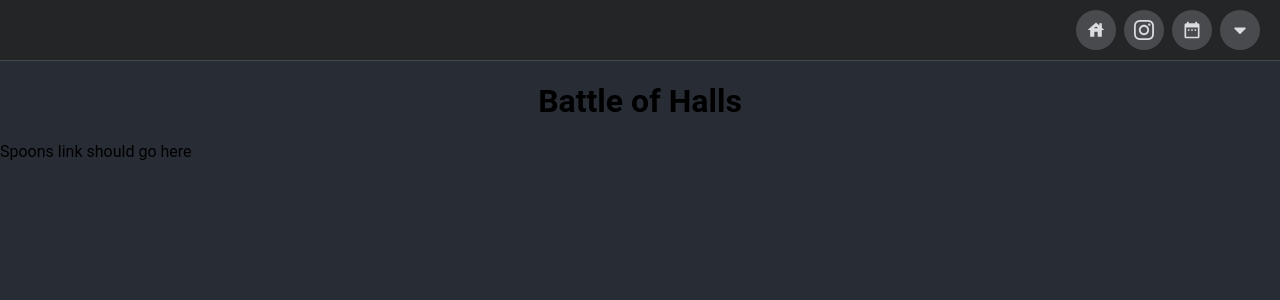
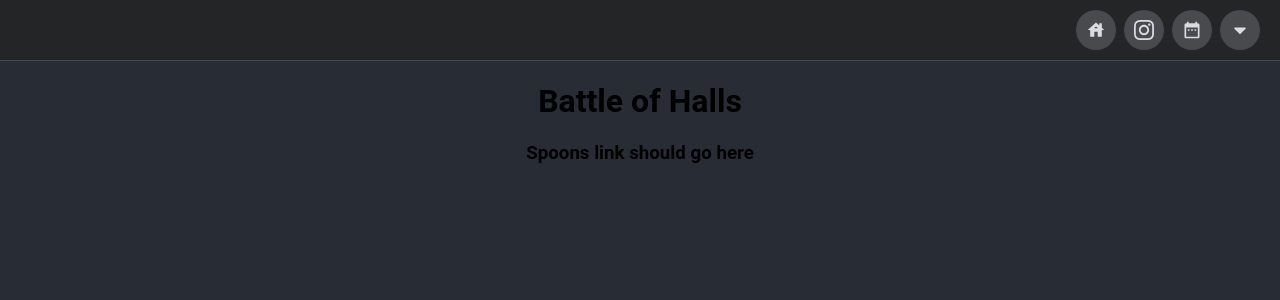
Before and after one commit to rha-njit/rha-njit-react, a React (Create React App) app: page /both in a window 1280 px wide. Shown: the top 300 px of the page. Built offline with nearby package versions, Linux system fonts and the light colour scheme.

Commit message:
init both page

```diff
--- a/src/pages/both.js
+++ b/src/pages/both.js
@@ -1,10 +1,11 @@
 import React from "react";
+import "./bothStyle.css";
 
 function Both() {
   return (
     <div>
       <h1>Battle of Halls</h1>
-      <p>Spoons link should go here</p>
+      <h3>Spoons link should go here</h3>
     </div>
   );
 }
```
Also changed, not shown: src/pages/bothStyle.css (added).
